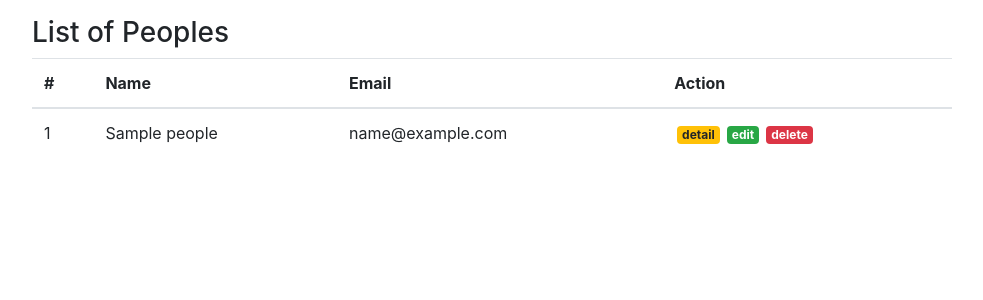
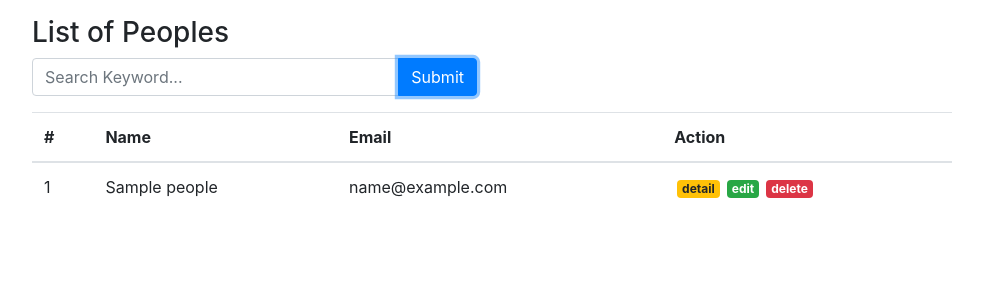
Before and after one commit to IchlasulAl/rekweb-codeigniter, a CodeIgniter app: page /rekweb/peoples in a window 1280 px wide. Shown: the part 56-356 px from the top of the page, without its empty margins (53-1036 px from the left). Run offline with CodeIgniter, Linux system fonts and the light colour scheme; tables that the repository leaves empty or names only in its code hold one stand-in row (values such as "Sample post").

Commit message:
memulai menambahkan fitur searching di pagination

```diff
--- a/application/controllers/Peoples.php
+++ b/application/controllers/Peoples.php
@@ -14,7 +14,7 @@ class Peoples extends CI_Controller
         //config
         $config['base_url'] = 'http://localhost/rekweb/rekweb-codeigniter/peoples/index';
         $config['total_rows'] = $this->peoples->countAllPeoples();
-        $config['per_page'] = 12;
+        $config['per_page'] = 8;
         $config['num_link']=3;
 
         //style
--- a/application/views/peoples/index.php
+++ b/application/views/peoples/index.php
@@ -1,10 +1,23 @@
 <div class="container">
+    <h3 class="mt-3">List of Peoples</h3>
+    <div class="row">
+        <div class="col-md-5">
+            <form action="<?= base_url('peoples'); ?>">
+                <div class="input-group mb-3">
+                    <input type="text" class="form-control" placeholder="Search Keyword...">
+                    <div class="input-group-append">
+                        <input type="submit" class="btn btn-primary" name="submit" autocomplete="off" autofocus>
+                    </div>
+                </div>
+            </form>
+        </div>
+    </div>
+
+
+
+
     <div class="row">
         <div class="col-md-10">
-
-            <h3 class="mt-3">List of Peoples</h3>
-
-
 
 
             <table class="table">
@@ -17,21 +30,21 @@
                     </tr>
                 </thead>
                 <tbody>
-                    <?php ; foreach($peoples as $people):?>
+                    <?php foreach ($peoples as $people) : ?>
                         <tr>
-                        <td><?=++$start?></td>
-                        <td><?= $people['name']?></td>
-                        <td><?= $people['email']?></td>
+                            <td><?= ++$start ?></td>
+                            <td><?= $people['name'] ?></td>
+                            <td><?= $people['email'] ?></td>
                             <td>
                                 <a href="" class="badge badge-warning">detail</a>
                                 <a href="" class="badge badge-success">edit</a>
                                 <a href="" class="badge badge-danger">delete</a>
                             </td>
                         </tr>
-                    <?php endforeach;?>
+                    <?php endforeach; ?>
                 </tbody>
             </table>
-            <?= $this->pagination->create_links();?>
+            <?= $this->pagination->create_links(); ?>
 
 
         </div>
```
Lines whose indentation alone changed are shown as unchanged.
